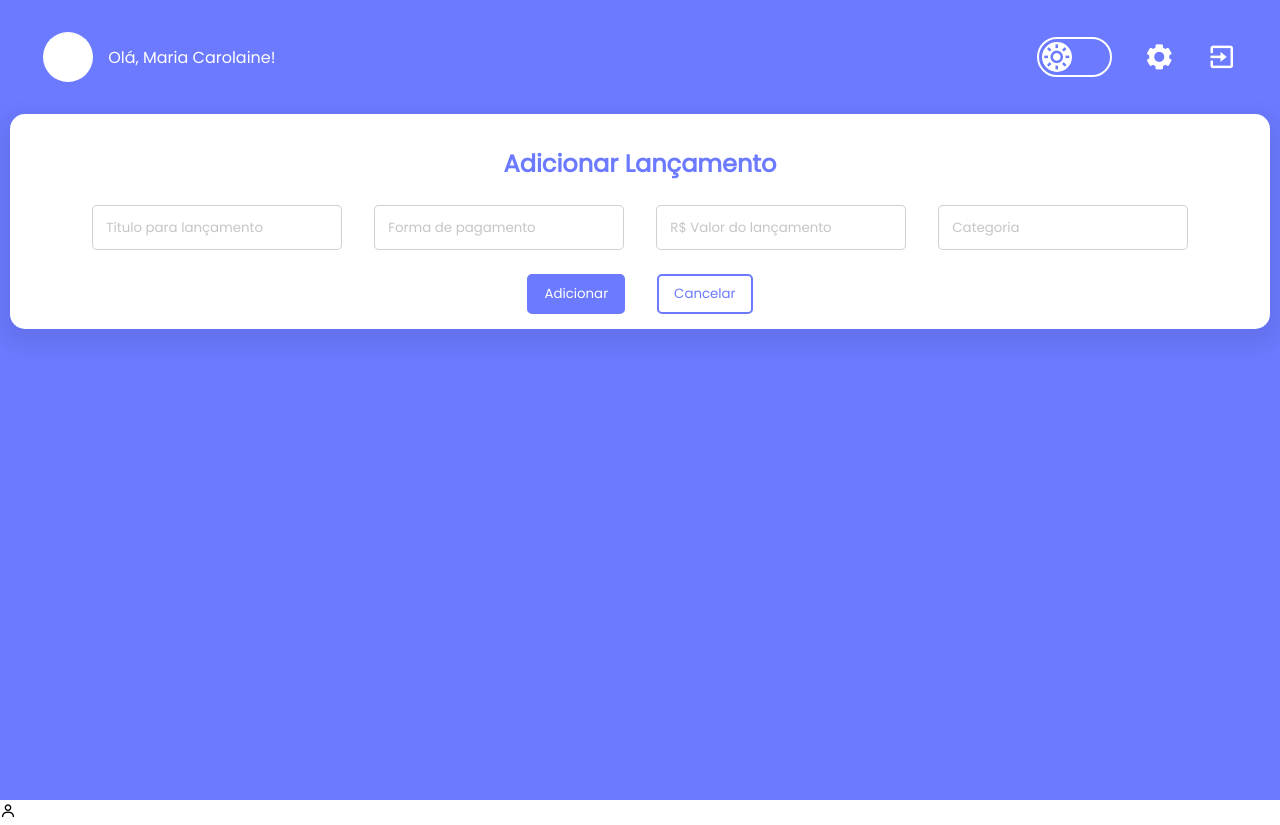
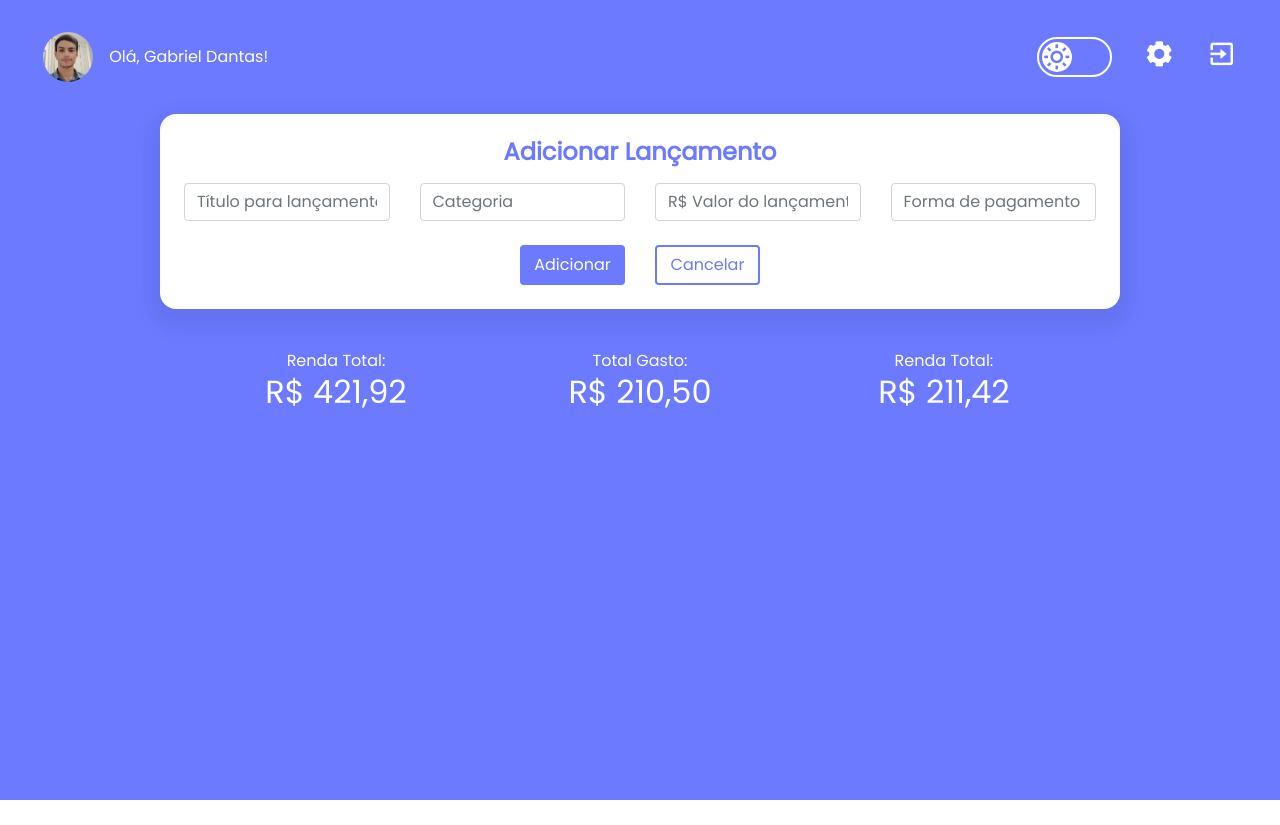
Before and after one commit to GabrielDantas-99/EasyFinance, an Angular app in the folder frontend/: page / in a window 1280 px wide. After the commit the page ends 800 px from the top, so only its background shows below. Built offline with nearby package versions, Linux system fonts and the light colour scheme.

Commit message:
[frontend] Adicionando e aplicando o bootstrap

```diff
--- a/frontend/src/app/components/overview/overview.component.html
+++ b/frontend/src/app/components/overview/overview.component.html
@@ -1,30 +1,58 @@
 <div class="conteudo">
-    <div class="toolbar">
-        <div class="user">
-            <div class="user-img"></div>
-            <p>Olá, Maria Carolaine!</p>
+    <div class="toolbar d-flex justify-content-between text-white">
+        <div class="user d-flex justify-content-between align-items-center">
+            <!-- <div class="user-img bg-white mr-3 rounded-circle "></div> -->
+            <img src="../../../assets/imgs/perfil.png" class="rounded-circle mr-3"
+                alt="Imagem de Perfil" width="50" height="50">
+            <p>Olá, Gabriel Dantas!</p>
         </div>
-        <div class="buttons">
-            <div class="light-control">
-                <div class="circle">
-                    <i class='bx bx-sun'></i>
+        <div class="buttons d-flex justify-content-between align-items-center">
+            <div class="light-control d-flex align-items-center">
+                <div class="circle bg-white d-flex justify-content-center align-items-center">
+                    <i class='bx bx-sun text-primary'></i>
                 </div>
             </div>
-            <i class='bx bxs-cog'></i>
-            <i class='bx bx-exit'></i>
+            <a rounterLink="">
+                <i class='bx bxs-cog'></i>
+            </a>
+            <a rounterLink="">
+                <i class='bx bx-exit'></i>
+            </a>
         </div>
     </div>
-    <div class="form">
-        <h3>Adicionar Lançamento</h3>
-        <div class="inputs">
-            <input type="text" placeholder="Título para lançamento">
-            <input type="text" placeholder="Forma de pagamento">
-            <input type="text" placeholder="R$ Valor do lançamento">
-            <input type="text" placeholder="Categoria">
+    <div class="form w-75 mx-auto p-4 bg-white rounded-4">
+        <h3 class="text-primary font-weight-bold text-center">Adicionar Lançamento</h3>
+        <div class="row">
+            <div class="col-lg-3 mt-2">
+                <input class="form-control" type="text" placeholder="Título para lançamento">
+            </div>
+            <div class="col-lg-3 mt-2">
+                <input class="form-control" type="text" placeholder="Categoria">
+            </div>
+            <div class="col-lg-3 mt-2">
+                <input class="form-control" type="text" placeholder="R$ Valor do lançamento">
+            </div>
+            <div class="col-lg-3 mt-2">
+                <input class="form-control" type="text" placeholder="Forma de pagamento">
+            </div>
         </div>
-        <div class="row">
-            <button class="btn btn-primary">Adicionar</button>
-            <button class="btn btn-outlined-primary">Cancelar</button>
+        <div class="mx-auto d-flex justify-content-between" style="width: 240px">
+            <button class="btn btn-primary mt-4">Adicionar</button>
+            <button class="btn btn-outline-primary mt-4">Cancelar</button>
+        </div>
+    </div>
+    <div class="values row w-75 mx-auto text-white my-2 p-4">
+        <div class="col-lg-4 mt-2 text-center">
+            <p>Renda Total:</p>
+            <h2>R$ 421,92</h2>
+        </div>
+        <div class="col-lg-4 mt-2 text-center">
+            <p>Total Gasto:</p>
+            <h2>R$ 210,50</h2>
+        </div>
+        <div class="col-lg-4 mt-2 text-center">
+            <p>Renda Total:</p>
+            <h2>R$ 211,42</h2>
         </div>
     </div>
 </div>
--- a/frontend/src/app/components/overview/overview.component.scss
+++ b/frontend/src/app/components/overview/overview.component.scss
@@ -2,115 +2,74 @@
     background: #6B7AFF;
     height: 100vh;
     .toolbar {
-        display: flex;
-        justify-content: space-between;
         padding: 2em 2.7em;
-        color: white;
         .user {
-            display: flex;
-            justify-content: space-between;
-            align-items: center;
             .user-img {
                 width: 50px;
                 height: 50px;
-                background: white;
-                border-radius: 50px;
-                margin-right: 15px;
             }
         }
         .buttons {
             width: 200px;
             font-size: 30px;
-            display: flex;
-            justify-content: space-between;
-            align-items: center;
             .light-control {
                 cursor: pointer;
                 border: 2px solid white;
                 border-radius: 40px;
                 height: 40px;
                 width: 75px;
-                display: flex;
-                align-items: center;
                 padding: 0 3px;
                 .circle {
                     height: 30px;
                     width: 30px;
                     border-radius: 30px;
-                    background: white;
-                    display: flex;
-                    align-items: center;
-                    justify-content: center;
-                    .bx-sun {
-                        color: #6B7AFF;
-                    }
                 }
             }
         }
     }
     .form {
-        padding: 2rem;
-        background: white;
-        height: 215px;
-        width: 1260px;
-        margin: 0 auto;
-        border-radius: 15px;
         box-shadow: 0 9.6px 19.2px 10px #00000010;
-        h3 {
-            font-size: 24px;
-            color: #6B7AFF;
-            text-align: center;
-        }
-        .inputs {
-            display: flex;
-            justify-content: center;
-            input {
-                border: 1px solid #9c9c9c78;
-                border-radius: 5px;
-                width: 250px;
-                height: 45px;
-                margin: 1.5rem 1rem;
-                padding: 1em;
-                &:focus {
-                    outline: 2px solid #6b7affba;
-                    // box-shadow: 0px 0px 3px 5px #6b7affbc;
-                }
-                &::placeholder { color: #9c9c9c95; }
-            }
-        }
-        .row {
-            display: flex;
-            justify-content: center;
-            align-items: center;
-            .btn {
-                margin: 0 1rem;
-                border-radius: 5px;
-                padding: 8px 15px;
-                cursor: pointer;
-            }
-            .btn-primary {
-                background: #6B7AFF;
-                border: 2px solid #6B7AFF;
-                color: white;
-                transition: all 300ms ease;
-                &:hover {
-                    background: #6b7aff00;
-                    border: 2px solid #6B7AFF;
-                    color: #6B7AFF;
-                }
-            }
-            .btn-outlined-primary {
-                transition: all 300ms ease;
-                background: #6b7aff00;
-                border: 2px solid #6B7AFF;
-                color: #6B7AFF;
-                &:hover {
-                    background: #6B7AFF;
-                    border: 2px solid #6B7AFF;
-                    color: white;
-                    transition: all 300ms ease;
-                }
-            }
-        }
+        h3 { font-size: 24px; }
+    //     .inputs {
+    //         display: flex;
+    //         justify-content: center;
+    //         input {
+    //             border: 1px solid #9c9c9c78;
+    //             border-radius: 5px;
+    //             width: 250px;
+    //             height: 45px;
+    //             margin: 1.5rem 1rem;
+    //             padding: 1em;
+    //             &:focus {
+    //                 outline: 2px solid #6b7affba;
+    //                 // box-shadow: 0px 0px 3px 5px #6b7affbc;
+    //             }
+    //             &::placeholder { color: #9c9c9c95; }
+    //         }
+    //     }
+    //     .row {
+    //         display: flex;
+    //         justify-content: center;
+    //         align-items: center;
+    //         .btn {
+    //             margin: 0 1rem;
+    //             border-radius: 5px;
+    //             padding: 8px 15px;
+    //             cursor: pointer;
+    //         }
+    //
+    //         .btn-outlined-primary {
+    //             transition: all 300ms ease;
+    //             background: #6b7aff00;
+    //             border: 2px solid #6B7AFF;
+    //             color: #6B7AFF;
+    //             &:hover {
+    //                 background: #6B7AFF;
+    //                 border: 2px solid #6B7AFF;
+    //                 color: white;
+    //                 transition: all 300ms ease;
+    //             }
+    //         }
+    //     }
     }
 }
--- a/frontend/src/index.html
+++ b/frontend/src/index.html
@@ -6,12 +6,20 @@
   <base href="/">
   <meta name="viewport" content="width=device-width, initial-scale=1">
   <link rel="icon" type="image/x-icon" href="favicon.ico">
+  <!-- FONT AWESOME -->
+  <link rel="stylesheet" href="path/to/font-awesome/css/font-awesome.min.css">
   <!-- BOX ICONS -->
   <link href='https://unpkg.com/boxicons@2.1.4/css/boxicons.min.css' rel='stylesheet'>
-  <link rel="stylesheet" href="path/to/font-awesome/css/font-awesome.min.css">
+  <!-- Bootstrap -->
+  <link  rel="stylesheet"  href="https://stackpath.bootstrapcdn.com/bootstrap/4.1.3/css/bootstrap.min.css"
+  integrity="sha384-MCw98/SFnGE8fJT3GXwEOngsV7Zt27NXFoaoApmYm81iuXoPkFOJwJ8ERdknLPMO"  crossorigin="anonymous">
 </head>
 <body>
   <app-root></app-root>
-  <i class='bx bx-user'></i>
+
+  <!-- Bootstrap -->
+  <script  src="https://code.jquery.com/jquery-3.3.1.slim.min.js"  integrity="sha384-q8i/X+965DzO0rT7abK41JStQIAqVgRVzpbzo5smXKp4YfRvH+8abtTE1Pi6jizo"  crossorigin="anonymous"></script>
+  <script  src="https://cdnjs.cloudflare.com/ajax/libs/popper.js/1.14.3/umd/popper.min.js"  integrity="sha384-ZMP7rVo3mIykV+2+9J3UJ46jBk0WLaUAdn689aCwoqbBJiSnjAK/l8WvCWPIPm49"  crossorigin="anonymous"></script>
+  <script  src="https://stackpath.bootstrapcdn.com/bootstrap/4.1.3/js/bootstrap.min.js"  integrity="sha384-ChfqqxuZUCnJSK3+MXmPNIyE6ZbWh2IMqE241rYiqJxyMiZ6OW/JmZQ5stwEULTy"  crossorigin="anonymous"></script>
 </body>
 </html>
--- a/frontend/src/styles.scss
+++ b/frontend/src/styles.scss
@@ -9,3 +9,55 @@
     list-style: none;
     font-family: 'Poppins', sans-serif;
 }
+
+p { margin-bottom: 0 !important; }
+
+/*  BOOTSTRAP EDITION  */
+.text-primary { color: #6B7AFF !important }
+
+.rounded-4 { border-radius: 1rem!important; }
+
+.form-control:focus {
+    box-shadow: 0px 0px 2px 2px #6b7aff62;
+    border: 1px solid #6b7aff62;
+}
+
+.btn { min-width: 105px; }
+
+.btn-primary {
+    background: #6B7AFF;
+    border: 2px solid #6B7AFF;
+    color: white;
+    transition: all 300ms ease;
+    &:hover {
+        background: #6b7aff00;
+        border: 2px solid #6B7AFF;
+        color: #6B7AFF;
+    }
+}
+
+.btn-outline-primary {
+    transition: all 300ms ease;
+    background: #6b7aff00;
+    border: 2px solid #6B7AFF;
+    color: #6B7AFF;
+    &:hover {
+        background: #6B7AFF;
+        border: 2px solid #6B7AFF;
+        color: white;
+        transition: all 300ms ease;
+    }
+}
+
+.btn-outline-secondary {
+    transition: all 300ms ease;
+    background: #6b7aff00;
+    border: 2px solid #6c757d;
+    color: #6c757d;
+    &:hover {
+        background: #6c757d;
+        border: 2px solid #6c757d;
+        color: white;
+        transition: all 300ms ease;
+    }
+}
```
Also changed, not shown: frontend/src/assets/imgs/perfil.png (added).
